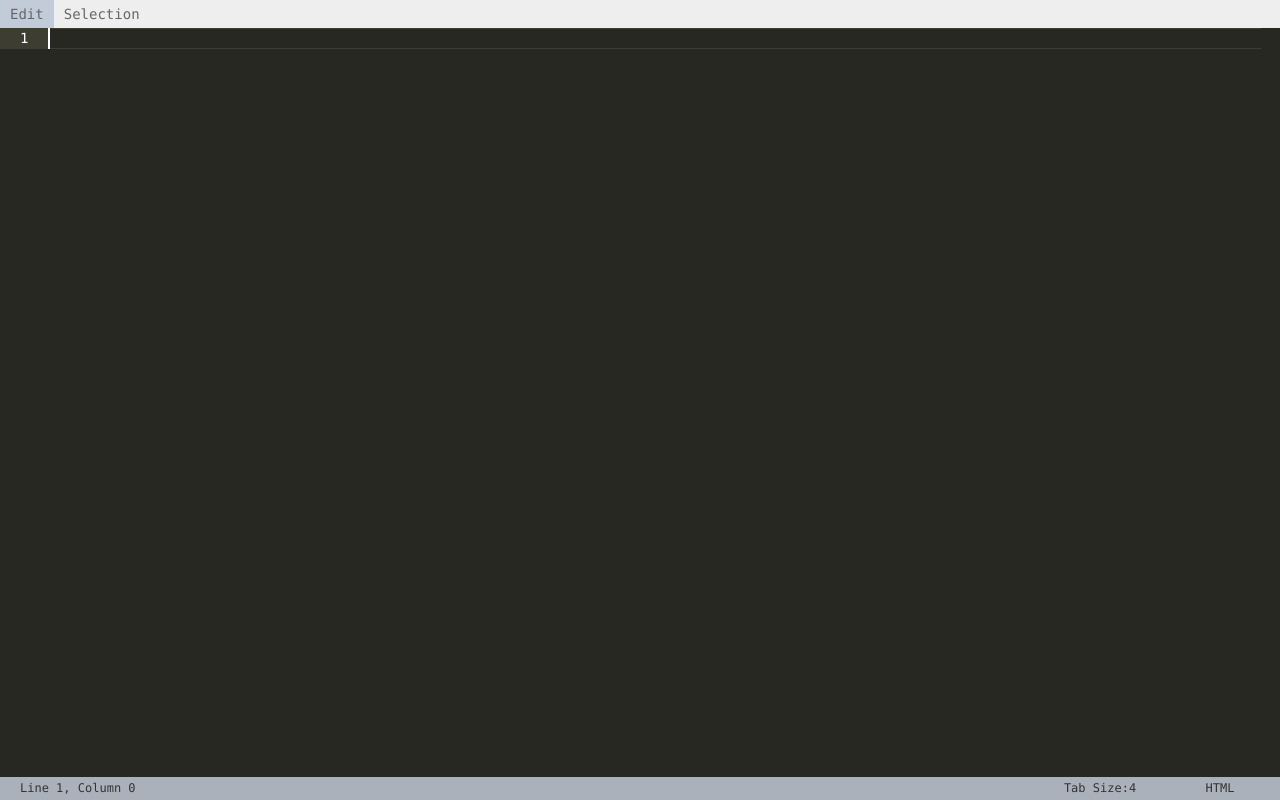
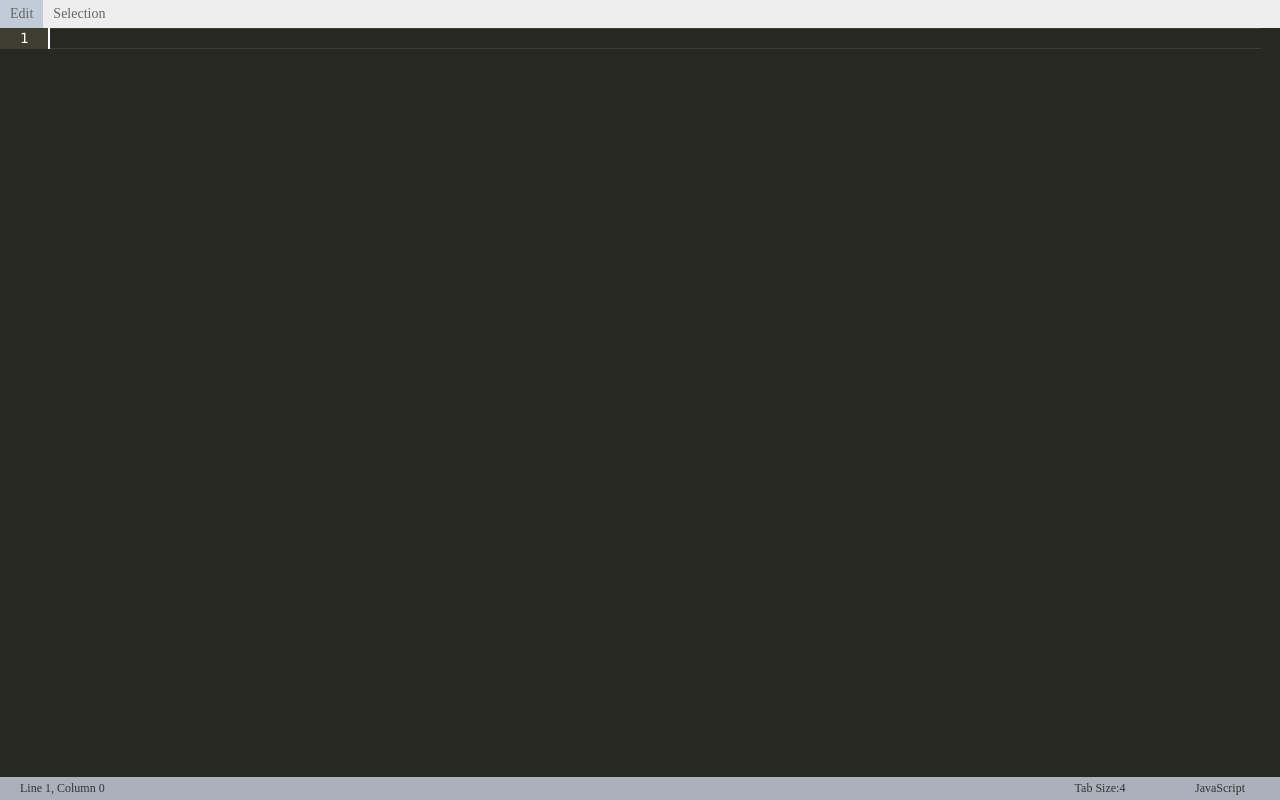
Before and after one commit to wanls4583/my-editor, a Vue app: page / in a window 1280 px wide. Before the commit this address led to /#/home. Built offline with nearby package versions, Linux system fonts and the light colour scheme; the HTML template or start-up script is replaced by a standard one.

Commit message:
[master]

```diff
--- a/src/components/Home.vue
+++ b/src/components/Editor.vue
@@ -1,13 +1,5 @@
 <template>
-	<div
-		:style="{'padding-top':_topBarHeight,'padding-bottom':_statusHeight}"
-		@contextmenu.prevent="onContextmenu"
-		@mousedown="onClickEditor"
-		@selectstart.prevent
-		@wheel.prevent="onWheel"
-		class="my-editor-wrap"
-		ref="editor"
-	>
+	<div @contextmenu.prevent="onContextmenu" @selectstart.prevent @wheel.prevent="onWheel" class="my-editor-wrap" ref="editor">
 		<!-- 行号 -->
 		<div :style="{top: _numTop}" class="my-editor-nums">
 			<!-- 占位行号，避免行号宽度滚动时变化 -->
@@ -113,10 +105,6 @@
 				v-show="searchVisible"
 			></search-dialog>
 		</div>
-		<!-- 顶部菜单栏 -->
-		<menu-bar :height="topBarHeight" ref="menuBar"></menu-bar>
-		<!-- 状态栏 -->
-		<status-bar :column="_nowColumn" :height="statusHeight" :language.sync="language" :line="_nowLine" :tabSize.sync="tabSize" ref="statusBar"></status-bar>
 		<!-- 右键菜单 -->
 		<Menu :checkable="false" :menuList="menuList" :styles="menuStyle" @change="onClickMenu" ref="menu" v-show="menuVisble"></Menu>
 		<tip :content="tipContent" :styles="tipStyle" v-show="tipContent"></tip>
@@ -133,8 +121,6 @@ import Cursor from '@/module/cursor/index';
 import History from '@/module/history/index';
 import Context from '@/module/context/index';
 import ShortCut from '@/module/shortcut/index';
-import MenuBar from './MenuBar';
-import StatusBar from './StatusBar';
 import SearchDialog from './Search';
 import Menu from './Menu';
 import Tip from './Tip';
@@ -143,10 +129,8 @@ import $ from 'jquery';
 let context = null;
 
 export default {
-    name: 'Home',
+    name: 'Editor',
     components: {
-        MenuBar,
-        StatusBar,
         SearchDialog,
         Menu,
         Tip,
@@ -167,8 +151,6 @@ export default {
             language: 'HTML',
             // language: 'JavaScript',
             // language: 'CSS',
-            statusHeight: 23,
-            topBarHeight: 28,
             tabSize: 4,
             renderHtmls: [],
             startLine: 1,
@@ -229,12 +211,6 @@ export default {
         },
         _lineHeight() {
             return this.charObj.charHight + 'px';
-        },
-        _topBarHeight() {
-            return this.topBarHeight + 'px';
-        },
-        _statusHeight() {
-            return this.statusHeight + 4 + 'px';
         },
         _cursorVisible() {
             return this.cursorVisible && this.cursorFocus ? 'visible' : 'hidden';
@@ -315,6 +291,18 @@ export default {
         startLine: function (newVal) {
             this.tokenizer.onScroll();
             this.render();
+        },
+        nowCursorPos: {
+            handler: function (newVal) {
+                if (newVal) {
+                    this.$parent.$statusBar.line = newVal.line;
+                    this.$parent.$statusBar.column = newVal.column;
+                } else {
+                    this.$parent.$statusBar.line = '?';
+                    this.$parent.$statusBar.column = '?';
+                }
+            },
+            deep: true
         }
     },
     created() {
@@ -347,7 +335,6 @@ export default {
         this.$hScroller = this.$refs.hScroller;
         this.charObj = Util.getCharWidth(this.$content);
         this.maxVisibleLines = Math.ceil(this.$scroller.clientHeight / this.charObj.charHight) + 1;
-        this.$refs.menuBar.initData(context);
         this.render();
         this.focus();
     },
@@ -839,6 +826,9 @@ export default {
                 }
             }
         },
+        getContext() {
+            return context;
+        },
         // 右键菜单事件
         onContextmenu(e) {
             let menuWidth = 0;
@@ -899,12 +889,6 @@ export default {
                 this.foldLine(line);
             }
         },
-        // 点击编辑器
-        onClickEditor() {
-            this.$refs.statusBar.closeAllMenu();
-            this.$refs.menuBar.closeAllMenu();
-            this.menuVisble = false;
-        },
         // 滚动区域鼠标按下事件
         onScrollerMdown(e) {
             if (e.which == 3) { //右键
@@ -947,8 +931,18 @@ export default {
         // 鼠标移动事件
         onScrollerMmove(e) {
             let that = this;
+            let offset = $(this.$scroller).offset();
             if (this.mouseStartObj && Date.now() - this.mouseStartObj.time > 100) {
-                var offset = $(this.$scroller).offset();
+                cancelAnimationFrame(this.selectMoveTimer);
+                if (e.clientY > offset.top + this.scrollerArea.height) { //鼠标超出底部区域
+                    _move('down', e.clientY - offset.top - this.scrollerArea.height);
+                } else if (e.clientY < offset.top) { //鼠标超出顶部区域
+                    _move('up', offset.top - e.clientY);
+                } else if (e.clientX < offset.left) { //鼠标超出左边区域
+                    _move('left', offset.left - e.clientX);
+                } else if (e.clientX > offset.left + this.scrollerArea.width) { //鼠标超出右边区域
+                    _move('right', e.clientX - offset.left - this.scrollerArea.width);
+                } else {
                     let end = this.getPosByEvent(e);
                     if (Util.comparePos(end, this.mouseStartObj.cursorPos)) {
                         this.cursor.removeCursor(this.mouseStartObj.cursorPos);
@@ -967,15 +961,6 @@ export default {
                         // 删除区域范围内的光标
                         this.cursor.removeCursorInRange(this.mouseStartObj.preRange);
                     }
-                cancelAnimationFrame(this.selectMoveTimer);
-                if (e.clientY > offset.top + this.scrollerArea.height) { //鼠标超出底部区域
-                    _move('down', e.clientY - offset.top - this.scrollerArea.height);
-                } else if (e.clientY < offset.top) { //鼠标超出顶部区域
-                    _move('up', offset.top - e.clientY);
-                } else if (e.clientX < offset.left) { //鼠标超出左边区域
-                    _move('left', offset.left - e.clientX);
-                } else if (e.clientX > offset.left + this.scrollerArea.width) { //鼠标超出右边区域
-                    _move('right', e.clientX - offset.left - this.scrollerArea.width);
                 }
             }
             function _move(autoDirect, speed) {
@@ -1011,8 +996,8 @@ export default {
                     }
                     line = line < 1 ? 1 : (line > context.htmls.length ? context.htmls.length : line);
                     column = column < 0 ? 0 : (column > context.htmls[originLine - 1].text.length ? context.htmls[originLine - 1].text.length : column);
-                    that.cursor.setCursorPos({ line: line, column: column });
-                    that.selecter.setRange(that.mouseStartObj.start, { line: line, column: column });
+                    that.mouseStartObj.cursorPos = that.cursor.setCursorPos({ line: line, column: column });
+                    that.mouseStartObj.preRange = that.selecter.setRange(that.mouseStartObj.start, { line: line, column: column });
                     that.selectMoveTimer = requestAnimationFrame(() => {
                         _run(autoDirect, speed)
                     });
--- a/src/components/MenuBar.vue
+++ b/src/components/MenuBar.vue
@@ -133,8 +133,9 @@ export default {
 
     },
     methods: {
-        initData(context) {
-            this.context = context;
+        initData($editor) {
+            this.$editor = $editor;
+            this.context = $editor.getContext();
         },
         showMemu(prop) {
             this.closeAllMenu();
@@ -145,13 +146,12 @@ export default {
             this.selectionMenuVisible = false;
         },
         onEditMenuChange(item) {
-            let $parent = this.$parent;
             switch (item.op) {
                 case 'undo':
-                    $parent.history.undo();
+                    this.$editor.history.undo();
                     break;
                 case 'redo':
-                    $parent.history.redo();
+                    this.$editor.history.redo();
                     break;
                 case 'cut':
                     Util.writeClipboard(this.context.getCopyText(true));
@@ -168,20 +168,19 @@ export default {
                     this.context.deleteLine();
                     break;
                 case 'find':
-                    $parent.openSearch();
+                    this.$editor.openSearch();
                     break;
                 case 'replace':
-                    $parent.openSearch(true);
+                    this.$editor.openSearch(true);
                     break;
             }
-            $parent.focus();
+            this.$editor.focus();
             this.editMenuVisible = false;
         },
         onSelectionMenuChange(item) {
-            let $parent = this.$parent;
             switch (item.op) {
                 case 'selectAll':
-                    $parent.selecter.selectAll();
+                    this.$editor.selecter.selectAll();
                     break;
                 case 'copyLineUp':
                     this.context.copyLineUp();
@@ -196,30 +195,30 @@ export default {
                     this.context.moveLineDown();
                     break;
                 case 'addCursorAbove':
-                    $parent.cursor.addCursorAbove();
+                    this.$editor.cursor.addCursorAbove();
                     break;
                 case 'addCursorBelow':
-                    $parent.cursor.addCursorBelow();
+                    this.$editor.cursor.addCursorBelow();
                     break;
                 case 'addCursorLineEnds':
-                    $parent.cursor.addCursorLineEnds();
+                    this.$editor.cursor.addCursorLineEnds();
                     break;
                 case 'addNextOccurence':
-                    $parent.searchWord('next');
+                    this.$editor.searchWord('next');
                     break;
                 case 'addPrevOccurence':
-                    $parent.searchWord('up');
+                    this.$editor.searchWord('up');
                     break;
                 case 'selectAllOccurence':
-                    $parent.selecter.selectAllOccurence();
+                    this.$editor.selecter.selectAllOccurence();
                     break;
                 case 'switchMultiKeyCode':
-                    $parent.cursor.switchMultiKeyCode();
-                    item.keyCode = $parent.cursor.multiKeyCode;
+                    this.$editor.cursor.switchMultiKeyCode();
+                    item.keyCode = this.$editor.cursor.multiKeyCode;
                     item.name = `Switch ${item.keyCode === 'alt' ? 'Ctrl' : 'Alt'}+Click to Multi-Cursor`;
                     break;
             }
-            $parent.focus();
+            this.$editor.focus();
             this.selectionMenuVisible = false;
         }
     }
--- a/src/components/StatusBar.vue
+++ b/src/components/StatusBar.vue
@@ -12,11 +12,11 @@
 		</div>
 		<div class="bar-right">
 			<div @mousedown.stop="showTabsize" class="bar-item clickable">
-				<span>Tab Size:{{_tabSize}}</span>
+				<span>Tab Size:{{tabSize}}</span>
 				<Menu :menuList="tabSizeList" :styles="{right: 0, bottom: height+'px'}" @change="onTabsizeChange" v-show="tabsizeVisible"></Menu>
 			</div>
 			<div @mousedown.stop="showLanguage" class="bar-item clickable">
-				<span>{{_language}}</span>
+				<span>{{language}}</span>
 				<Menu :menuList="languageList" :styles="{right: 0, bottom: height+'px'}" @change="onLnaguageChange" v-show="languageVisible"></Menu>
 			</div>
 		</div>
@@ -31,30 +31,16 @@ export default {
             type: Number,
             default: 25
         },
-        line: {
-            type: Number,
-            default: 1
-        },
-        column: {
-            type: Number,
-            default: 1
-        },
-        language: {
-            type: String,
-            default: 'JavaScript'
-        },
-        tabSize: {
-            type: Number,
-            default: 4
-        }
     },
     components: {
         Menu
     },
     data() {
         return {
-            _tabSize: 0,
-            _language: '',
+            line: 1,
+            column: 0,
+            tabSize: 4,
+            language: 'JavaScript',
             tabsizeVisible: false,
             languageVisible: false,
             tabSizeList: [[]],
@@ -68,17 +54,19 @@ export default {
                 size: i
             });
         }
-        this._tabSize = this.tabSize;
-        this._language = this.language;
         this.setDefault();
     },
     methods: {
+        initData($editor, context) {
+            this.$editor = $editor;
+            this.context = context;
+        },
         setDefault() {
             this.tabSizeList[0].map((item) => {
-                item.checked = item.size == this._tabSize;
+                item.checked = item.size == this.tabSize;
             });
             this.languageList[0].map((item) => {
-                item.checked = item.name == this._language;
+                item.checked = item.name == this.language;
             });
         },
         showTabsize() {
@@ -96,16 +84,16 @@ export default {
             this.tabsizeVisible = false;
         },
         onTabsizeChange(item) {
-            if (this._tabSize != item.size) {
-                this._tabSize = item.size;
-                this.$emit('update:tabSize', item.size);
+            if (this.tabSize != item.size) {
+                this.tabSize = item.size;
+                this.$editor.tabSize = item.size;
             }
             this.tabsizeVisible = false;
         },
         onLnaguageChange(item) {
-            if (this._language != item.name) {
-                this._language = item.name;
-                this.$emit('update:language', item.name);
+            if (this.language != item.name) {
+                this.language = item.name;
+                this.$editor.language = item.name;
             }
             this.languageVisible = false;
         }
--- /dev/null
+++ b/src/components/Window.vue
@@ -0,0 +1,56 @@
+<!--
+ * @Author: lisong
+ * @Date: 2022-03-09 17:17:02
+ * @Description:
+-->
+<template>
+	<div :style="{'padding-top':_topBarHeight,'padding-bottom':_statusHeight}" @mousedown="onClickEditor" class="my-editor-window" ref="window">
+		<!-- 编辑区 -->
+		<editor :height="topBarHeight" ref="editor"></editor>
+		<!-- 顶部菜单栏 -->
+		<menu-bar :height="topBarHeight" ref="menuBar"></menu-bar>
+		<!-- 状态栏 -->
+		<status-bar :height="statusHeight" ref="statusBar"></status-bar>
+	</div>
+</template>
+<script>
+import Editor from './Editor.vue';
+import MenuBar from './MenuBar';
+import StatusBar from './StatusBar';
+export default {
+    components: {
+        Editor,
+        MenuBar,
+        StatusBar
+    },
+    data() {
+        return {
+            statusHeight: 23,
+            topBarHeight: 28,
+        }
+    },
+    computed: {
+        _topBarHeight() {
+            return this.topBarHeight + 'px';
+        },
+        _statusHeight() {
+            return this.statusHeight + 'px';
+        },
+    },
+    mounted() {
+        this.$editor = this.$refs.editor;
+        this.$menuBar = this.$refs.menuBar;
+        this.$statusBar = this.$refs.statusBar;
+        this.$refs.menuBar.initData(this.$editor);
+        this.$refs.statusBar.initData(this.$editor);
+    },
+    methods: {
+        // 点击编辑器
+        onClickEditor() {
+            this.$refs.statusBar.closeAllMenu();
+            this.$refs.menuBar.closeAllMenu();
+            this.$editor.menuVisble = false;
+        },
+    }
+}
+</script>>
--- a/src/scss/editor.scss
+++ b/src/scss/editor.scss
@@ -38,11 +38,18 @@ body {
         justify-content: center;
     }
 
+    &-window {
+        position: relative;
+        width: 100%;
+        height: 100%;
+    }
+
     &-wrap {
         position: relative;
         width: 100%;
         height: 100%;
         overflow: hidden;
+        padding-bottom: 4px;
         background-color: #272822;
         color: #f8f8f2;
         font-style: normal;
```
Also changed, not shown: src/router.js (+5 -5 lines). Lines whose indentation alone changed are shown as unchanged.
